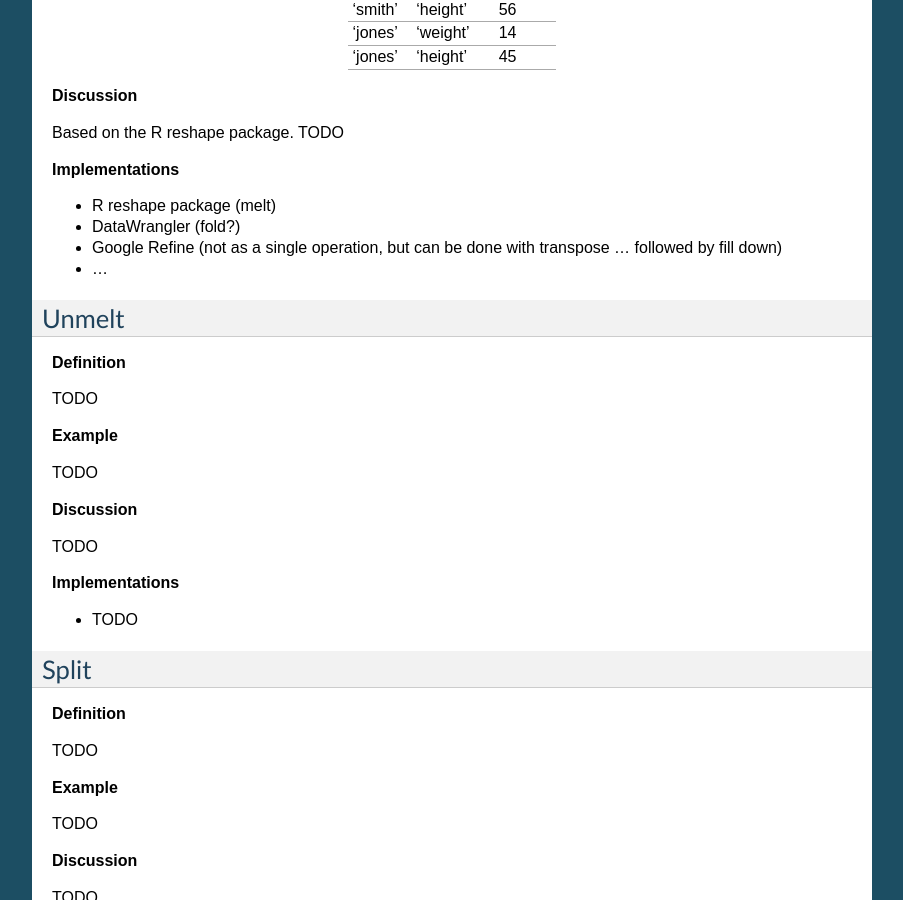
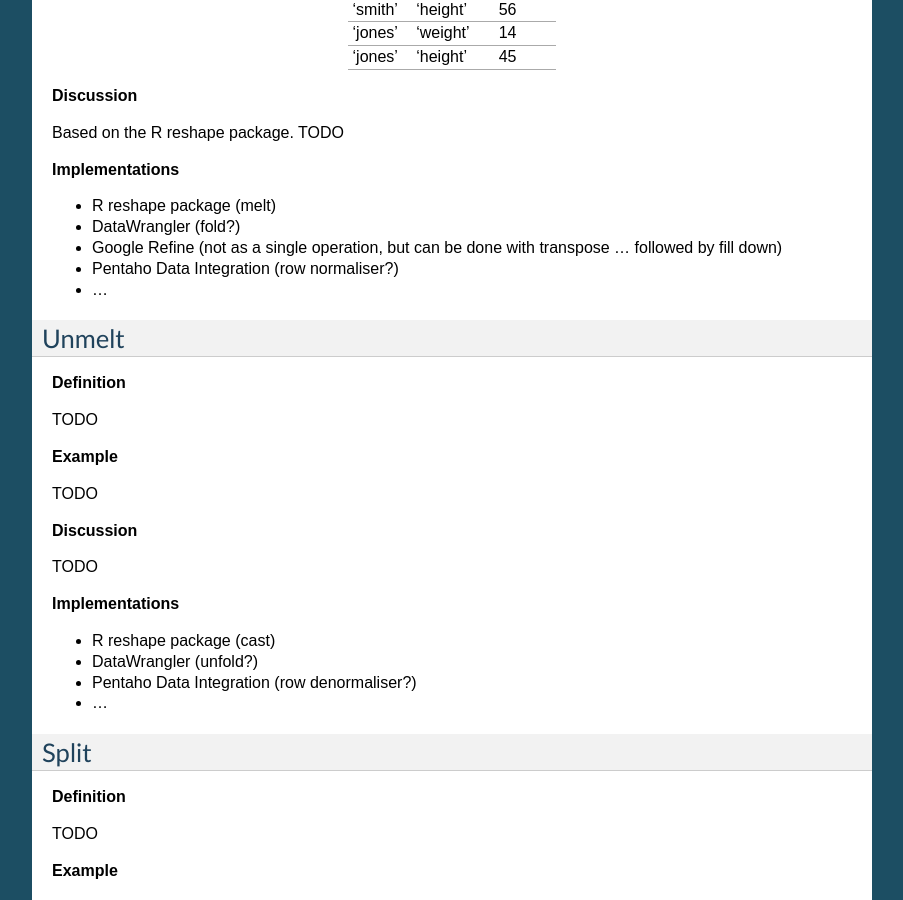
Before and after one commit to petl-developers/petl, a Sphinx documentation site: the page built from docs/glossary.txt, in a window 1280 px wide and 900 px high, scrolled down 3766 px. Shown: the whole window, without its empty margins (198-1101 px from the left). Built offline with Sphinx 7.4.7, drawn with Linux system fonts in a browser that asks for light colours; formulas are drawn with MathJax 3.

Commit message:
docs - glossary additions

```diff
--- a/docs/glossary.txt
+++ b/docs/glossary.txt
@@ -269,6 +269,7 @@
 - R reshape package (melt)
 - DataWrangler (fold?)
 - Google Refine (not as a single operation, but can be done with transpose ... followed by fill down)
+- Pentaho Data Integration (row normaliser?)
 - ...
 
 Unmelt
@@ -288,7 +289,10 @@
 
 **Implementations**
 
-- TODO
+- R reshape package (cast)
+- DataWrangler (unfold?)
+- Pentaho Data Integration (row denormaliser?)
+- ...
 
 Split
 -----
```
